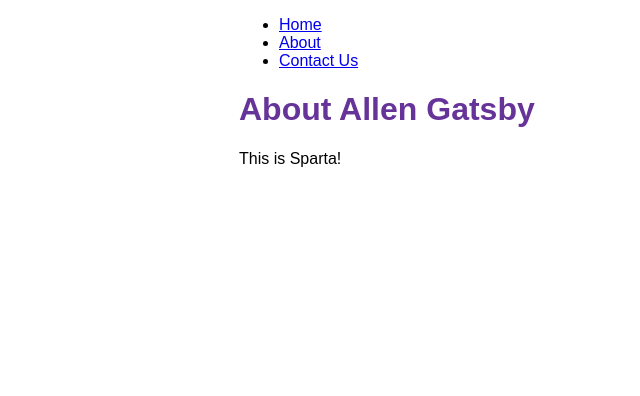
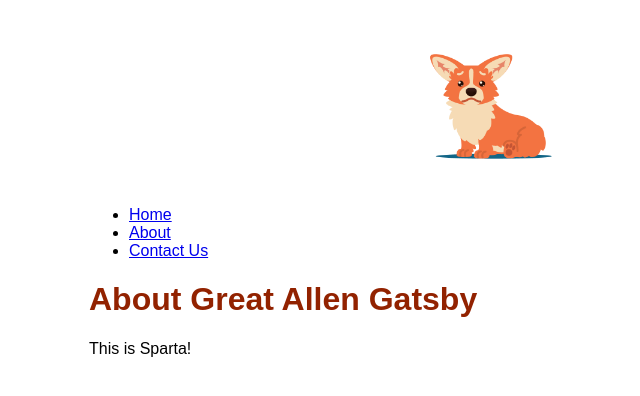
Before and after one commit to AllenKDV/gatsby-test, a Gatsby site: page /about in a window 1280 px wide. Shown: the whole page, without its empty margins (151-791 px from the left). Built offline with nearby package versions, Linux system fonts and the light colour scheme; Gatsby itself is replaced by a stand-in of ours.

Commit message:
Added logo image

```diff
--- a/src/components/layout.js
+++ b/src/components/layout.js
@@ -1,16 +1,27 @@
 import * as React from 'react';
 import { Link } from 'gatsby';
+import logoImg from '../images/sad_corgi.png';
 import {
   container,
   heading,
   navLinks,
   navLinkItem,
   navLinkText,
+  logo,
 } from './layout.module.css';
 
 const Layout = ({ pageTitle, children }) => {
   return (
     <div className={container}>
+      <logo className={logo}>
+        <img
+          src={logoImg}
+          style={{
+            resizeMode: 'cover',
+            width: 150,
+          }}
+        />
+      </logo>
       <nav>
         <ul className={navLinks}>
           <li className={navLinkItem}>
--- a/src/components/layout.module.css
+++ b/src/components/layout.module.css
@@ -1,16 +1,18 @@
 .container {
   margin: auto;
-  max-width: 500px;
+  max-width: 800px;
   font-family: sans-serif;
 }
 
 .heading {
-  color: rebeccapurple;
+  color: rgb(146, 34, 0);
 }
 .nav-links {
   display: flex;
   list-style: none;
   padding-left: 0;
+  padding-bottom: 1.5rem;
+  justify-content: center;
 }
 .nav-link-item {
   padding-right: 2rem;
@@ -18,3 +20,13 @@
 .nav-link-text {
   color: black;
 }
+
+.logo {
+  display: flex;
+  justify-content: center;
+  padding: 1rem;
+}
+
+.logoImg {
+  width: 150px;
+}
--- a/src/pages/about.js
+++ b/src/pages/about.js
@@ -3,7 +3,7 @@ import Layout from '../components/layout';
 
 const About = () => {
   return (
-    <Layout pageTitle="About Allen Gatsby">
+    <Layout pageTitle="About Great Allen Gatsby">
       <p>This is Sparta!</p>
     </Layout>
   );
```
Also changed, not shown: src/images/sad_corgi.png (added).
